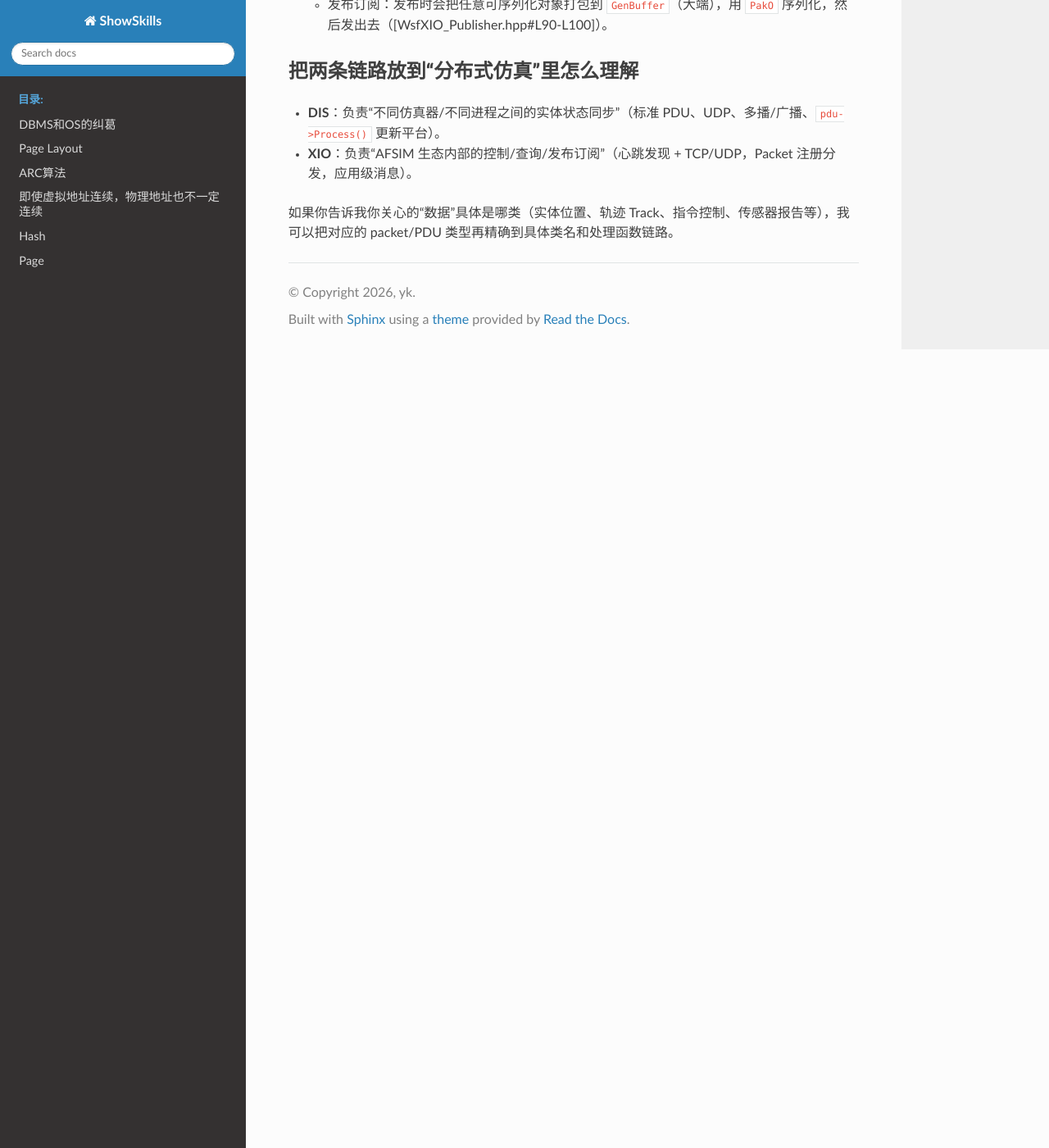
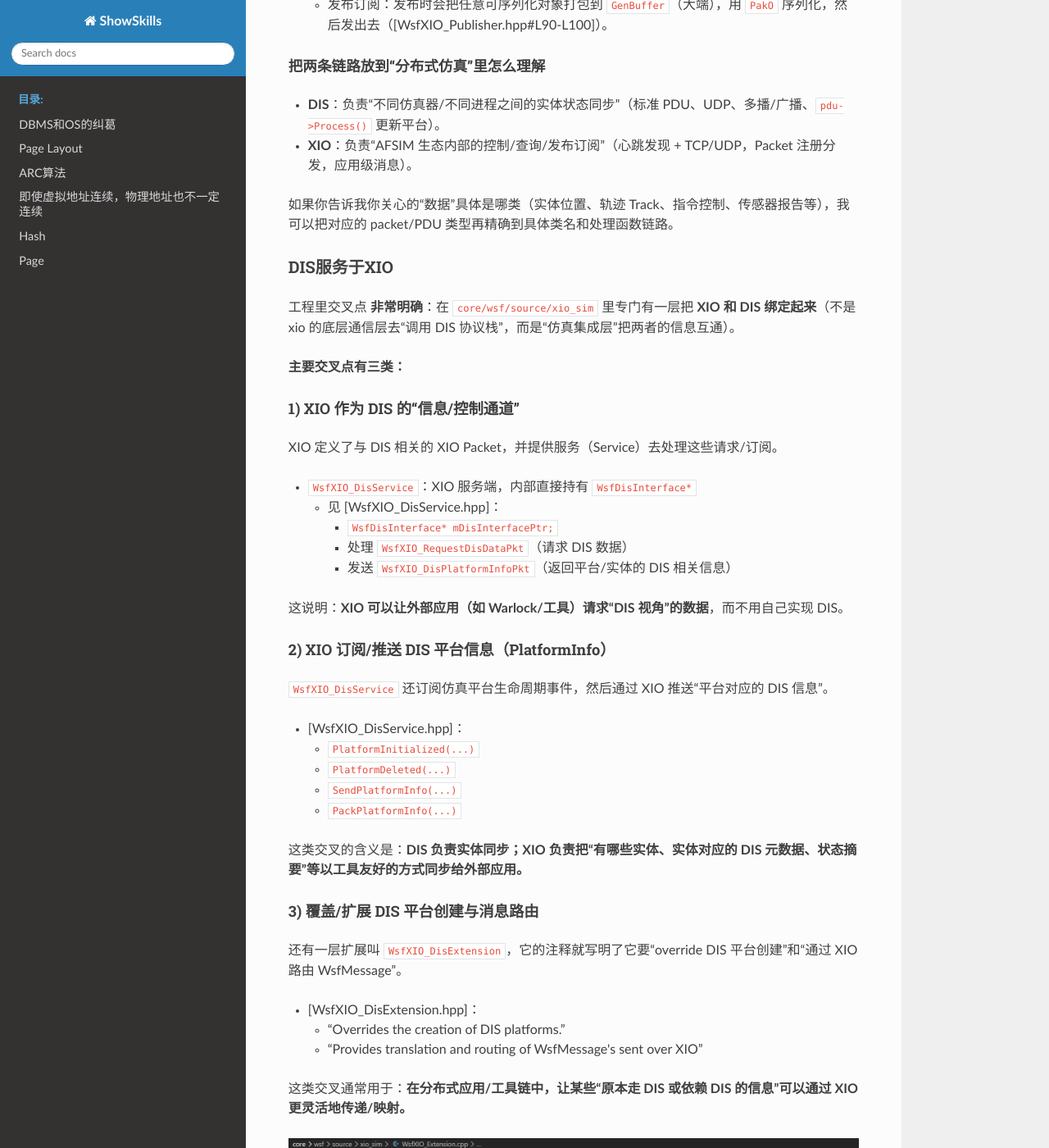
Before and after one commit to ShitYang/ShowSkills, a Sphinx documentation site: the page built from docs/source/afsim.md, in a window 1280 px wide and 1400 px high, scrolled down 1580 px. Shown: the whole window at 82% size. Built offline with Sphinx 7.4.7 and the Read the Docs theme 3.1.0, drawn with Linux system fonts in a browser that asks for light colours; some of the changed text lies outside the part shown.

Commit message:
分布式仿真

```diff
--- a/docs/source/afsim.md
+++ b/docs/source/afsim.md
@@ -38,8 +38,56 @@
   - 心跳：`SendHeartbeat()` 构造 `WsfXIO_HeartbeatPkt` 并通过 UDP 广播给所有人（[WsfXIO_Interface.cpp#L646-L654]），接收端 `HandleHeartbeat` 收到后可触发 TCP 连接建立（[WsfXIO_Interface.cpp#L656-L679]）。
   - 发布订阅：发布时会把任意可序列化对象打包到 `GenBuffer`（大端），用 `PakO` 序列化，然后发出去（[WsfXIO_Publisher.hpp#L90-L100]）。
 
-## **把两条链路放到“分布式仿真”里怎么理解**
+##### **把两条链路放到“分布式仿真”里怎么理解**
 - **DIS**：负责“不同仿真器/不同进程之间的实体状态同步”（标准 PDU、UDP、多播/广播、`pdu->Process()` 更新平台）。
 - **XIO**：负责“AFSIM 生态内部的控制/查询/发布订阅”（心跳发现 + TCP/UDP，Packet 注册分发，应用级消息）。
 
 如果你告诉我你关心的“数据”具体是哪类（实体位置、轨迹 Track、指令控制、传感器报告等），我可以把对应的 packet/PDU 类型再精确到具体类名和处理函数链路。
+### DIS服务于XIO
+工程里交叉点 **非常明确**：在 `core/wsf/source/xio_sim` 里专门有一层把 **XIO 和 DIS 绑定起来**（不是 xio 的底层通信层去“调用 DIS 协议栈”，而是“仿真集成层”把两者的信息互通）。
+
+**主要交叉点有三类：**
+
+#### **1) XIO 作为 DIS 的“信息/控制通道”**
+XIO 定义了与 DIS 相关的 XIO Packet，并提供服务（Service）去处理这些请求/订阅。
+
+- `WsfXIO_DisService`：XIO 服务端，内部直接持有 `WsfDisInterface*`
+  - 见 [WsfXIO_DisService.hpp]：
+    - `WsfDisInterface* mDisInterfacePtr;`
+    - 处理 `WsfXIO_RequestDisDataPkt`（请求 DIS 数据）
+    - 发送 `WsfXIO_DisPlatformInfoPkt`（返回平台/实体的 DIS 相关信息）
+
+这说明：**XIO 可以让外部应用（如 Warlock/工具）请求“DIS 视角”的数据**，而不用自己实现 DIS。
+
+#### **2) XIO 订阅/推送 DIS 平台信息（PlatformInfo）**
+`WsfXIO_DisService` 还订阅仿真平台生命周期事件，然后通过 XIO 推送“平台对应的 DIS 信息”。
+
+- [WsfXIO_DisService.hpp]：
+  - `PlatformInitialized(...)`
+  - `PlatformDeleted(...)`
+  - `SendPlatformInfo(...)`
+  - `PackPlatformInfo(...)`
+
+这类交叉的含义是：**DIS 负责实体同步；XIO 负责把“有哪些实体、实体对应的 DIS 元数据、状态摘要”等以工具友好的方式同步给外部应用。**
+
+#### **3) 覆盖/扩展 DIS 平台创建与消息路由**
+还有一层扩展叫 `WsfXIO_DisExtension`，它的注释就写明了它要“override DIS 平台创建”和“通过 XIO 路由 WsfMessage”。
+
+- [WsfXIO_DisExtension.hpp]：
+  - “Overrides the creation of DIS platforms.”
+  - “Provides translation and routing of WsfMessage's sent over XIO”
+
+这类交叉通常用于：**在分布式应用/工具链中，让某些“原本走 DIS 或依赖 DIS 的信息”可以通过 XIO 更灵活地传递/映射。**
+
+![alt text](image-13.png)
+![alt text](image-14.png)
+![alt text](image-15.png)
+DIS遵循IEEE协议，还有其他的分布式仿真协议，他们公用ExtInterface接口。
+
+---
+
+#### **一句话总结**
+- **底层上**：XIO 和 DIS 是两套独立通信机制。
+- **集成上**：在 `xio_sim` 这层，XIO **会读取/使用 DIS 接口（WsfDisInterface）提供的信息**，并把这些信息包装成 XIO 的请求/响应或订阅推送给外部应用；同时也可能通过扩展点影响 DIS 平台创建/消息路由。
+
+如果你想我把“交叉调用链”画出来（例如 `WsfXIO_RequestDisDataPkt → WsfXIO_DisService::HandleRequest → WsfDisInterface/... → WsfXIO_DisPlatformInfoPkt`），我可以继续把对应 `.cpp` 的关键实现段落也定位出来。
```
Also changed, not shown: docs/source/image-13.png (added), docs/source/image-14.png (added), docs/source/image-15.png (added).
